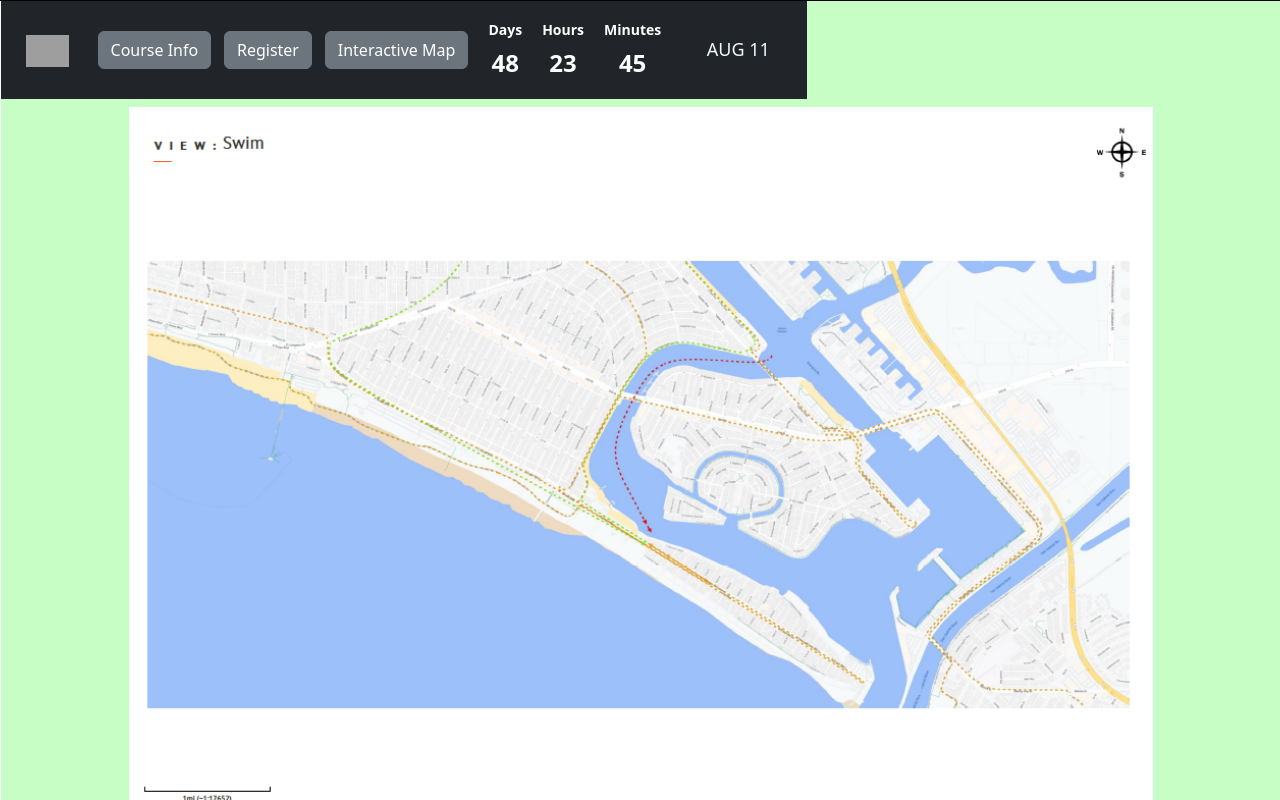
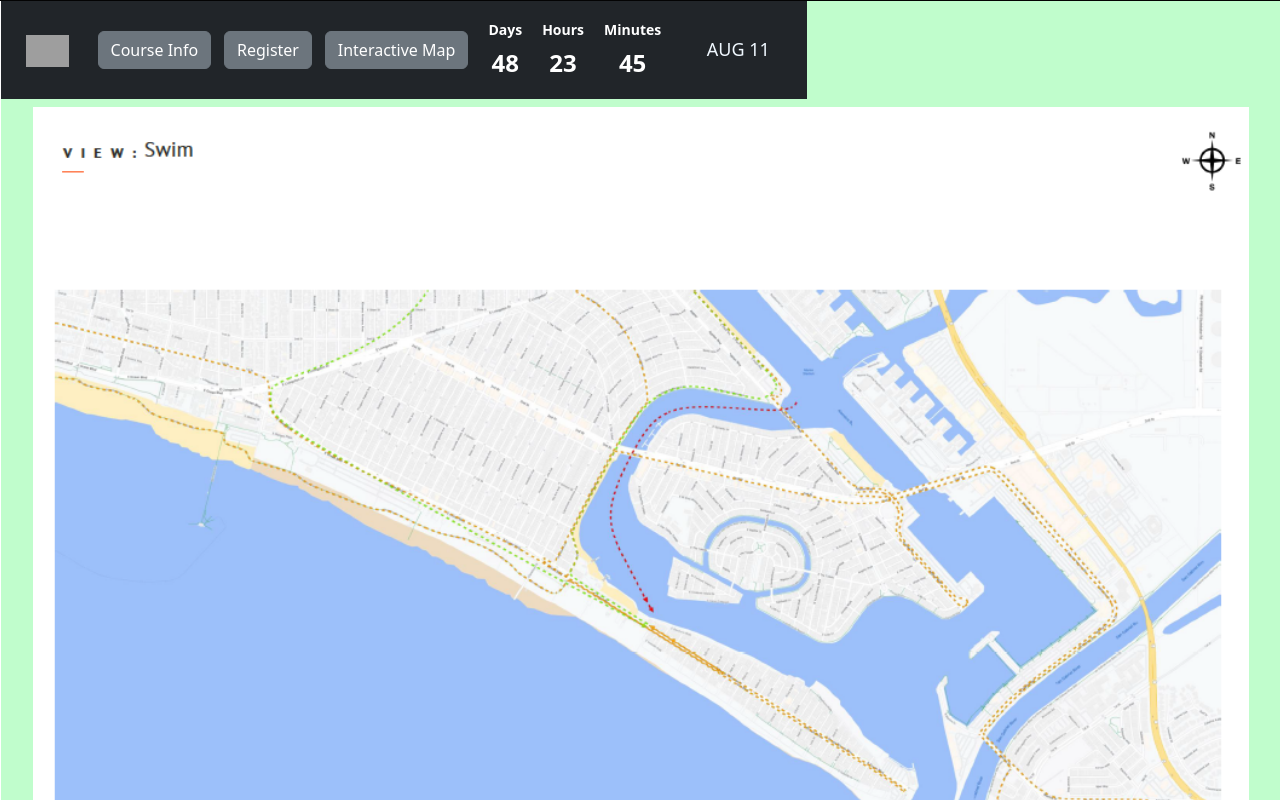
Before and after one commit to r-rouse/tri-harder, a React (Create React App) app in the folder tri-harder/: page /course in a window 1280 px wide. Shown: the top 800 px of the page. Built offline with nearby package versions, Linux system fonts and the light colour scheme; grey boxes are pictures that could not be loaded.

Commit message:
fix: made course maps larger

```diff
--- a/tri-harder/src/styles/course.css
+++ b/tri-harder/src/styles/course.css
@@ -2,6 +2,7 @@
   /* Full screen image container */
   .full-screen-image {
     margin-top: 1vh;
+    margin-bottom: 1vh;
     top: 0;
     left: 0;
     min-width: 100%;
@@ -17,7 +18,7 @@
 
   /* Full screen image styling */
   .full-screen-image img {
-    min-width: 80%;
+    min-width: 95%;
     height: auto;
     object-fit: cover; /* Cover the entire container without distortion */
   }
```
Also changed, not shown: tri-harder/src/styles/navbar.css (line endings or trailing spaces).
